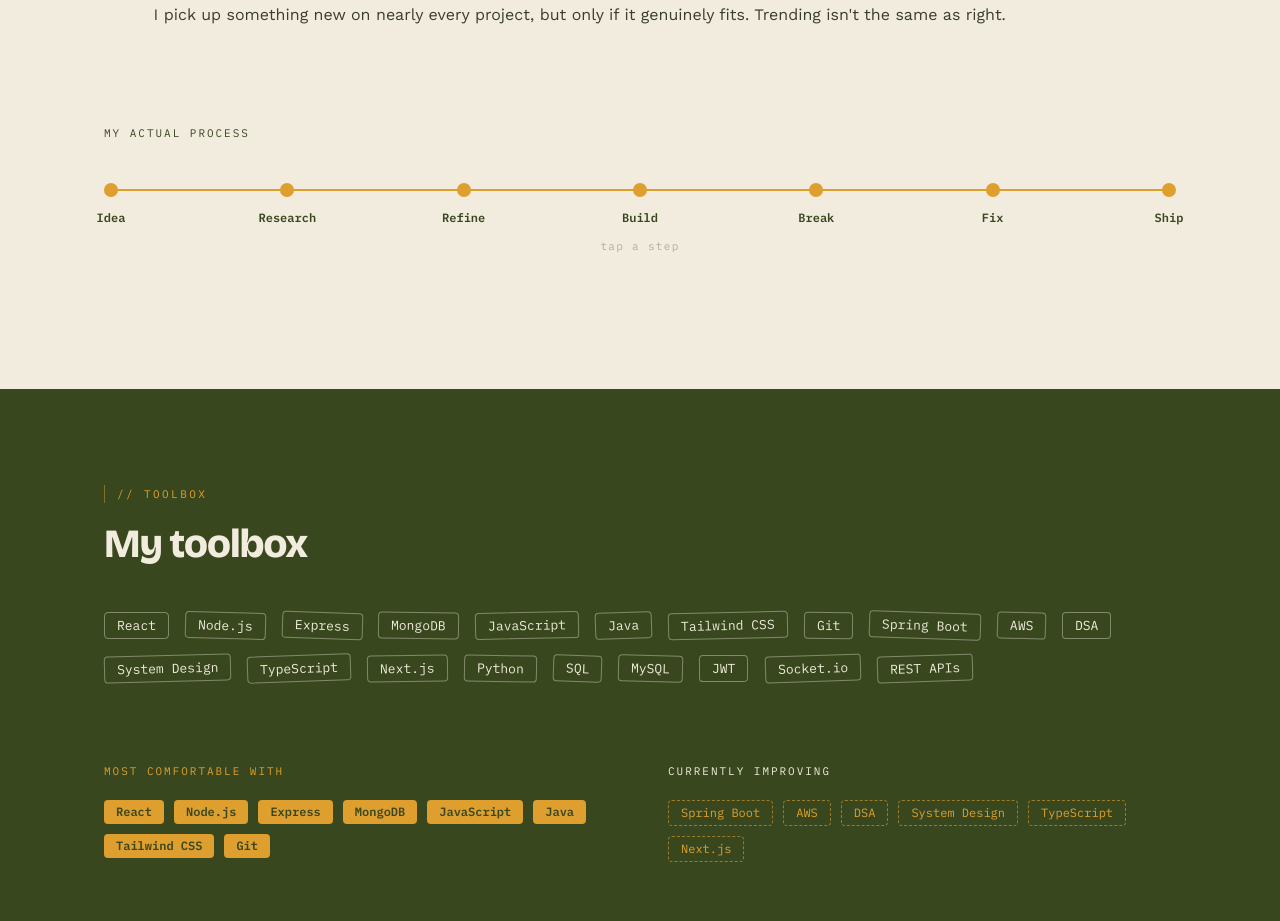
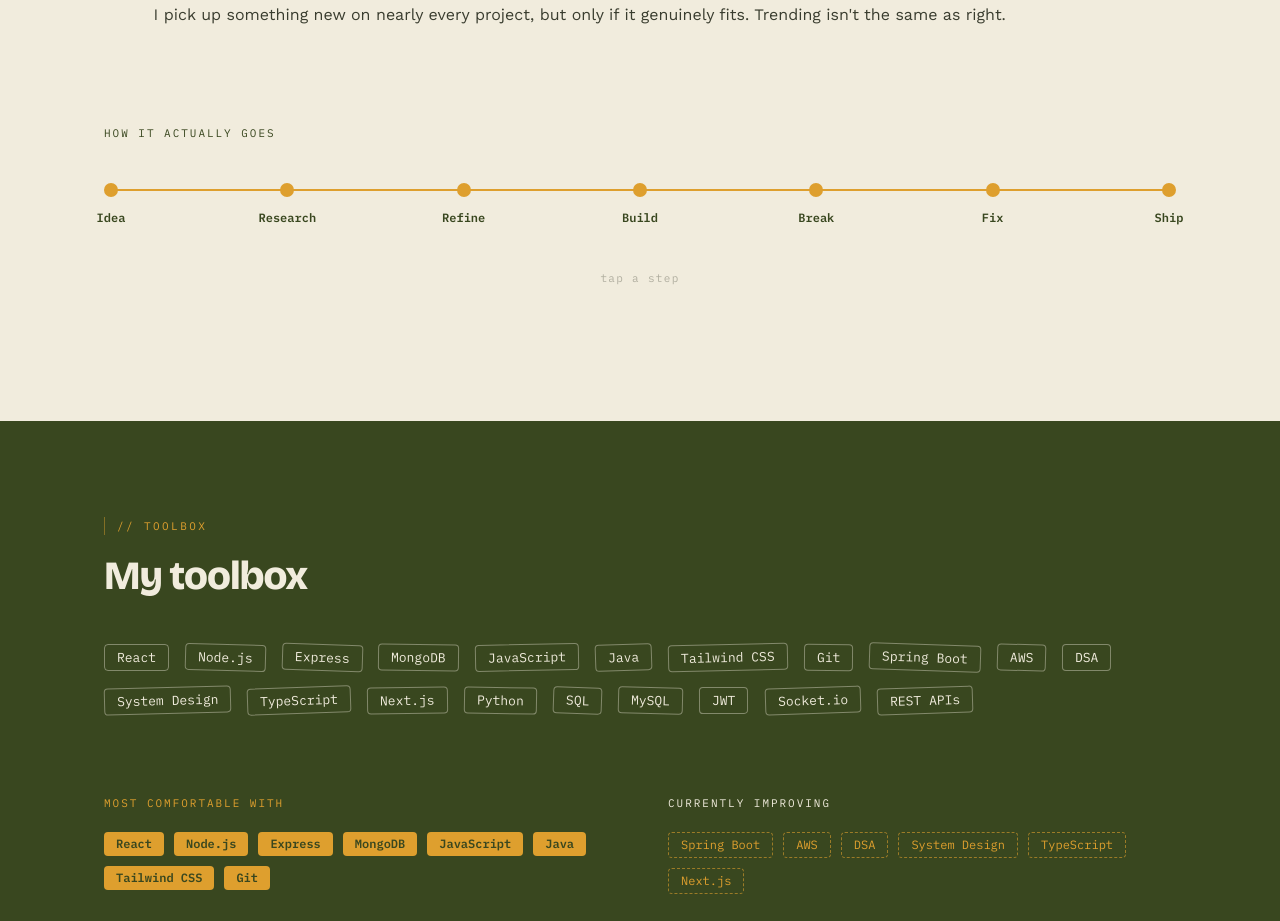
Before and after one commit to Hemant-Mhalsekar/Hemant-Portfolio, a React (Vite) app: page / in a window 1280 px wide. Shown: the part 4720-5641 px from the top of the page. Built offline with nearby package versions, Linux system fonts and the light colour scheme.

Commit message:
updated howibuild section

```diff
--- a/src/sections/HowIBuild.jsx
+++ b/src/sections/HowIBuild.jsx
@@ -330,7 +330,7 @@
             className="text-[#39471F] tracking-[0.18em] uppercase mb-8 sm:mb-10"
             style={{ fontFamily: "'IBM Plex Mono', monospace", fontSize: '11px' }}
           >
-            my actual process
+            how it actually goes
           </p>
 
           {/* Timeline — dual layout: horizontal md+, vertical < md */}
@@ -392,7 +392,7 @@
           {/* ── Description area: tap-a-step prompt → node description ── */}
           {/* Whole area fades out/in on click; content swaps mid-fade */}
           <div
-            className="mt-8 sm:mt-10 md:flex md:justify-center"
+            className="mt-16 sm:mt-18 md:flex md:justify-center"
             style={{
               minHeight:  '3.5em',
               opacity:    isChanging ? 0 : 1,
```
